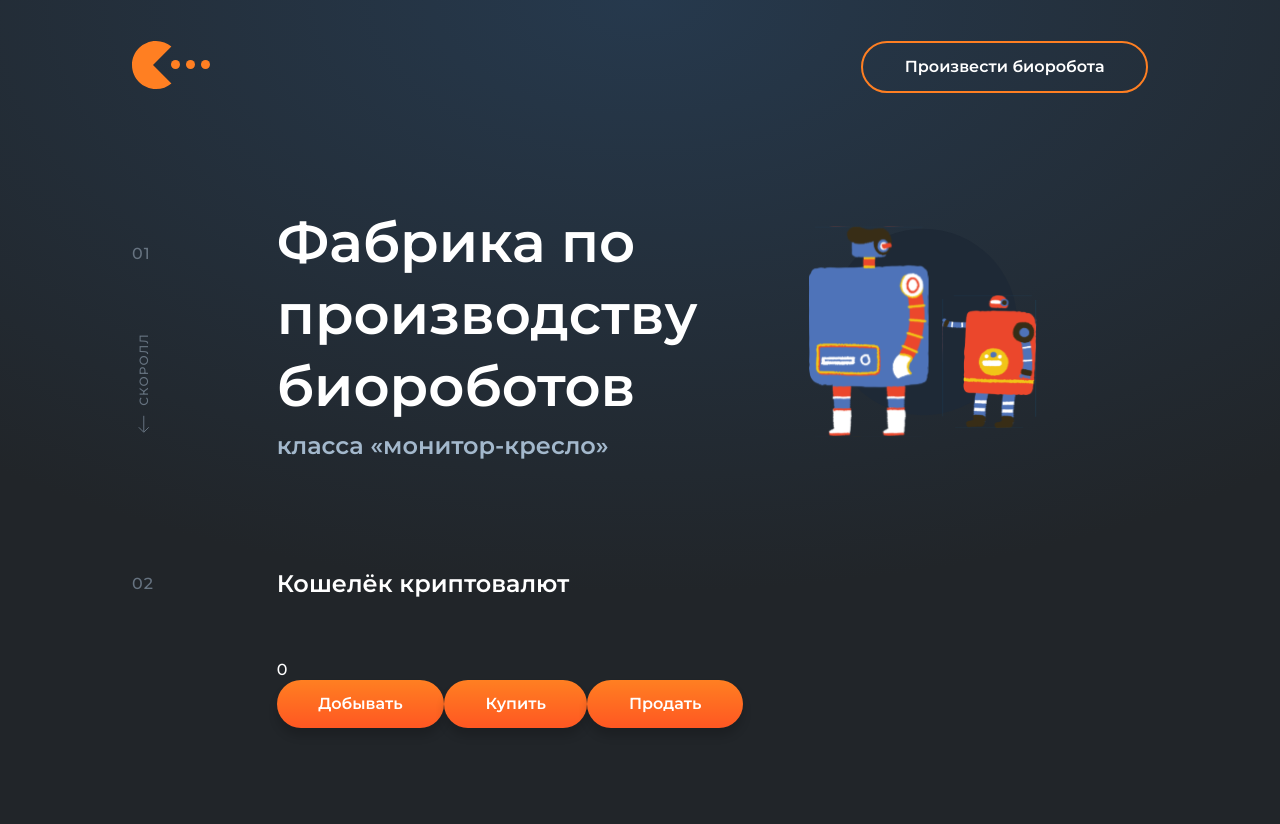
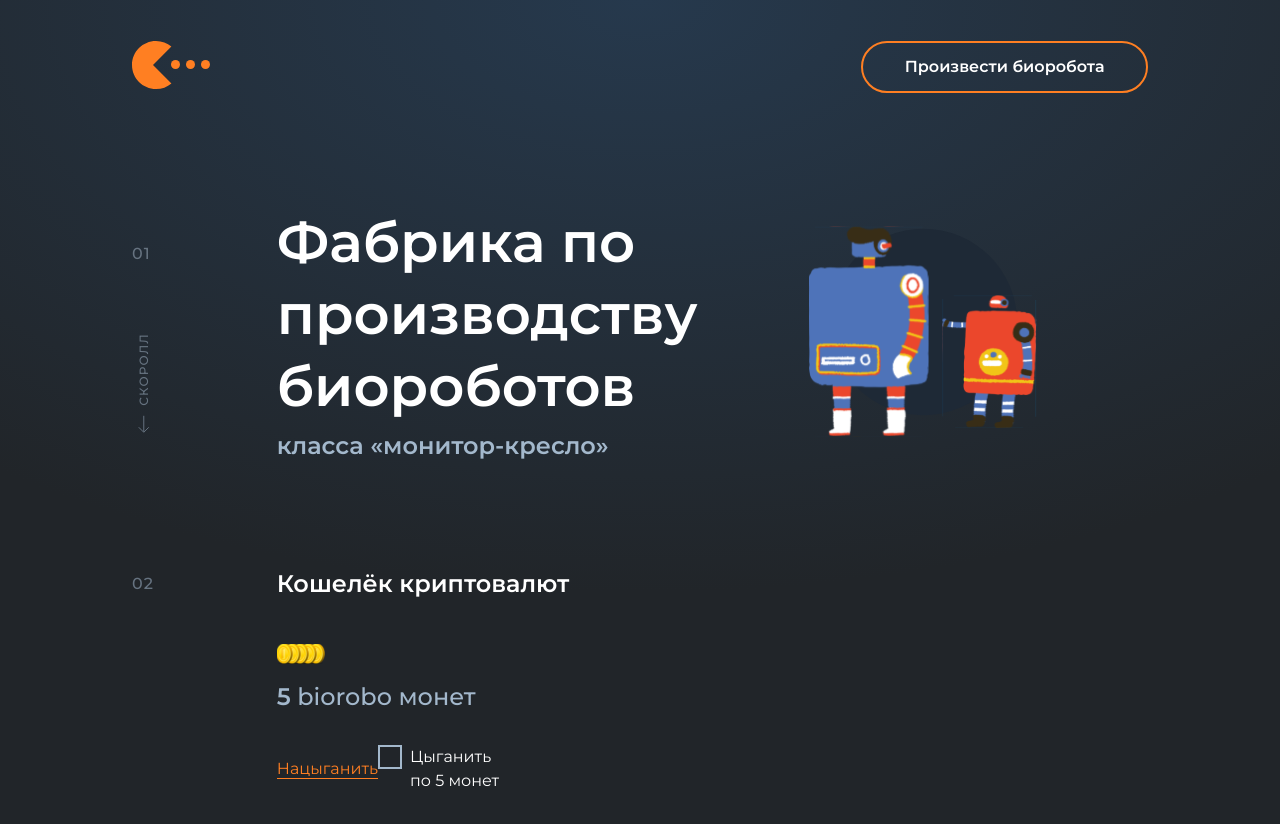
Before and after one commit to ManyakovS/TestRobots, a Vue app: page / in a window 1280 px wide. Shown: the top 824 px of the page. Built offline with nearby package versions, Linux system fonts and the light colour scheme.

Commit message:
feat: блок кошелек, webkit: Checkbox, Link

```diff
--- a/src/App.vue
+++ b/src/App.vue
@@ -1,15 +1,15 @@
 <template>
   <div class="container">
-    <app-header></app-header>
-    <app-home></app-home>
-    <app-wallet></app-wallet>
+    <v-header></v-header>
+    <home></home>
+    <wallet></wallet>
   </div>
 </template>
 
 <script setup lang="ts">
-import AppHome from "./components/AppHome.vue";
-import AppHeader from "./components/AppHeader.vue";
-import AppWallet from "./components/AppWallet.vue";
+import Home from "./components/Home.vue";
+import VHeader from "./components/Header.vue";
+import Wallet from "./components/Wallet.vue";
 
 </script>
 
--- a/src/components/AppWallet.vue
+++ /dev/null
@@ -1,43 +0,0 @@
-<template>
-    <div class="wallet_page">
-        <div class="pagination">
-            <p class="pagination__page">02</p>
-        </div>
-
-        <div class="content">
-            <v-title>Кошелёк криптовалют</v-title>
-
-            <p>{{ RobotStore.coin }}</p>
-            <v-button @click="RobotStore.earnСoins()">Добывать</v-button>
-
-            <v-button @click="RobotStore.buyAccessory('biohand')">Купить</v-button>
-
-            <v-button @click="RobotStore.sellAccessory('biohand')">Продать</v-button>
-
-        </div>
-    </div>
-</template>
-
-<script lang="ts">
-import { defineComponent } from 'vue'
-import VTitle from './UI/VTitle.vue'
-import { useRobotStore } from "../stores/RobotStore"
-import VButton from './UI/VButton.vue'
-
-export default defineComponent({
-  components: { VTitle, VButton },
-    setup () {
-
-        const RobotStore = useRobotStore();
-
-        return { RobotStore }
-    }
-})
-</script>
-
-<style scoped>
-    .wallet_page {
-        margin-top: 11.5vh;
-        display: flex;
-    }
-</style>
--- /dev/null
+++ b/src/components/CoinList.vue
@@ -0,0 +1,40 @@
+<template>
+    <div class="coins-list">
+        <span class="coins-list__coin" :style="{'z-index': getIndex(coin)}" v-for="coin in count" :key="coin"></span>
+    </div>
+</template>
+
+<script lang="ts">
+import { defineComponent } from 'vue'
+
+export default defineComponent({
+    props: {
+        count: {
+            required: true,
+            type: Number
+        }
+    },
+    setup ({count}) {
+        const getIndex = (index: number) : number => {
+            return count - index
+        }
+        return {getIndex}
+    }
+})
+</script>
+
+<style scoped lang="scss">
+.coins-list {
+    display: flex;
+    position: relative;
+
+    &__coin {
+        display: block;
+        margin-right: -8px;
+        background-image: url(../assets/coin.svg);
+        width: 16px;
+        height: 20px;
+
+    }
+}
+</style>
--- /dev/null
+++ b/src/components/UI/VBalance.vue
@@ -0,0 +1,28 @@
+<template>
+    <h3 class="balance"><span>{{ coins }}</span> biorobo монет</h3>
+</template>
+
+<script lang="ts">
+import { defineComponent} from 'vue'
+
+export default defineComponent({
+    props: {
+        coins: {
+            required: true,
+            type: Number
+        }
+    }
+})
+</script>
+
+<style scoped lang="scss">
+.balance {
+    margin-top: 2.2vh;
+    color: #A3B8CC;
+    font-weight: 500;
+
+    span {
+        font-weight: 700;
+    }
+}
+</style>
--- /dev/null
+++ b/src/components/UI/VCheckBox.vue
@@ -0,0 +1,97 @@
+<template>
+    <div>
+        <input type="checkbox" v-model="value" :id="id" @change="updateModelValue">
+        <label :for="id">
+            <slot></slot>
+        </label>
+    </div>
+</template>
+
+<script lang="ts">
+import { defineComponent, ref } from 'vue'
+
+export default defineComponent({
+    props: {
+        id: {
+            required: true,
+            type: String
+        }
+    },
+    setup({id}, {emit}) {
+
+        const value = ref(false);
+
+        const updateModelValue = () => {
+            emit("update:modelValue", value.value)
+        }
+
+        return { value, id, updateModelValue}
+    }
+})
+</script>
+
+<style scoped lang="scss">
+input[type="checkbox"]:checked,
+input[type="checkbox"]:not(:checked)
+{
+    display: none;
+}
+
+input[type="checkbox"]:checked + label,
+input[type="checkbox"]:not(:checked) + label {
+    display: inline-block;
+    position: relative;
+    padding-left: 32px;
+    line-height: 1.5rem;
+    cursor: pointer;
+}
+
+input[type="checkbox"]:checked + label:before,
+input[type="checkbox"]:not(:checked) + label:before {
+    content: "";
+    position: absolute;
+    left: 0px;
+    top: 0px;
+    width: 24px;
+    height: 24px;
+    border: 2px solid #A3B8CC;
+    background-color: transparent;
+}
+
+input[type="checkbox"]:not(:checked):hover + label:before {
+    content: "";
+    border: 2px solid #4C5865;
+}
+
+input[type="checkbox"]:checked + label:after,
+input[type="checkbox"]:not(:checked) + label:after {
+    content: "";
+    position: absolute;
+    -webkit-transition: all 0.2s ease;
+    -moz-transition: all 0.2s ease;
+    -o-transition: all 0.2s ease;
+    transition: all 0.2s ease;
+}
+
+input[type="checkbox"]:checked + label:after,
+input[type="checkbox"]:not(:checked) + label:after {
+    left: 6px;
+    top: 6px;
+    width: 13px;
+    height: 8px;
+    border-left: 2px solid #FF7F22;
+    border-bottom: 2px solid #FF7F22;
+    -webkit-transform: rotate(-55deg);
+    -moz-transform: rotate(-55deg);
+    -o-transform: rotate(-55deg);
+    -ms-transform: rotate(-55deg);
+    transform: rotate(-55deg);
+}
+input[type="checkbox"]:not(:checked) + label:after{
+    opacity: 0;
+}
+
+input[type="checkbox"]:checked + label:after {
+    opacity: 1;
+}
+</style>
--- /dev/null
+++ b/src/components/UI/VLink.vue
@@ -0,0 +1,26 @@
+<template>
+    <button class="link"><slot></slot></button>
+</template>
+
+<style scoped lang="scss">
+    .link {
+        color: #FF7F22;
+        border-bottom: 1px solid #FF7F22;
+        transition: all .05s ease-in;
+
+        &:hover {
+            color: #FF5722;
+            border-bottom: 1px solid #FF5722;
+        }
+
+        &:active {
+            color: #FF7F22;
+            border-color:  transparent;
+        }
+
+        &:disabled {
+            color: #4C5865;
+            border-color:  transparent;
+        }
+    }
+</style>
--- a/src/components/UI/VTitle.vue
+++ b/src/components/UI/VTitle.vue
@@ -6,6 +6,6 @@
 
 <style scoped lang="scss">
     h3 {
-        margin-bottom: 7.5vh;
+        margin-bottom: 5.5vh;
     }
 </style>
--- /dev/null
+++ b/src/components/Wallet.vue
@@ -0,0 +1,72 @@
+<template>
+    <div class="wallet_page">
+        <div class="pagination">
+            <p class="pagination__page">02</p>
+        </div>
+
+        <div class="content">
+            <v-title>Кошелёк криптовалют</v-title>
+
+            <coin-list :count="RobotStore.coin"></coin-list>
+
+            <v-balance :coins="RobotStore.coin"></v-balance>
+
+            <div class="earn_coins">
+                <v-link @click="RobotStore.earnСoins()">Нацыганить</v-link>
+
+                <!-- <input type="checkbox" v-model="RobotStore.coin_bust_status"> -->
+                <v-check-box v-model="RobotStore.coin_bust_status" :id="'coin-bust'">
+                    Цыганить по 5 монет
+                </v-check-box>
+            </div>
+
+<!--             <p>{{ RobotStore.coin }}</p>
+            <v-button @click="RobotStore.earnСoins()">Добывать</v-button>
+
+            <v-button @click="RobotStore.buyAccessory('biohand')">Купить</v-button>
+
+            <v-button @click="RobotStore.sellAccessory('biohand')">Продать</v-button> -->
+
+        </div>
+    </div>
+</template>
+
+<script lang="ts">
+import { defineComponent } from 'vue'
+import VTitle from './UI/VTitle.vue'
+import { useRobotStore } from "../stores/RobotStore"
+import VButton from './UI/VButton.vue'
+import CoinList from './CoinList.vue'
+import VBalance from './UI/VBalance.vue'
+import VLink from './UI/VLink.vue'
+import VCheckBox from './UI/VCheckBox.vue'
+
+export default defineComponent({
+  components: { VTitle, VButton, CoinList, VBalance, VLink, VCheckBox },
+    setup()
+    {
+
+        const RobotStore = useRobotStore();
+
+        return {
+            RobotStore,
+        }
+    }
+})
+</script>
+
+<style scoped lang="scss">
+    .wallet_page {
+        margin-top: 11.5vh;
+        display: flex;
+    }
+
+    .earn_coins {
+        margin-top: 4vh;
+        width: 18vw;
+        display: flex;
+        align-items: center;
+        justify-content: space-between;
+    }
+
+</style>
--- a/src/stores/RobotStore.ts
+++ b/src/stores/RobotStore.ts
@@ -8,7 +8,7 @@ export const useRobotStore = defineStore("RobotStore", () => {
     const header_text_button: string = 'Произвести биоробота';
     const homePage_text: string = 'Фабрика по производству биороботов';
 
-    const coin = ref(0);
+    const coin = ref(5);
     const coin_limit: number = 100;
     const coin_per_click: number = 1;
     const coin_bust_status = ref(false);
@@ -76,6 +76,10 @@ export const useRobotStore = defineStore("RobotStore", () => {
         else
             error_not_enough_accessory.value = true;
 
+    };
+
+    const setCoinBustStatus = (value : boolean) : void => {
+        coin_bust_status.value = value
     }
 
 
@@ -97,6 +101,7 @@ export const useRobotStore = defineStore("RobotStore", () => {
         earnСoins,
         buyAccessory,
         sellAccessory,
+        setCoinBustStatus
 
     }
 })
```
Also changed, not shown: src/assets/Coin.svg (added), src/components/Header.vue (renamed from src/components/AppHeader.vue), src/components/Home.vue (renamed from src/components/AppHome.vue).
